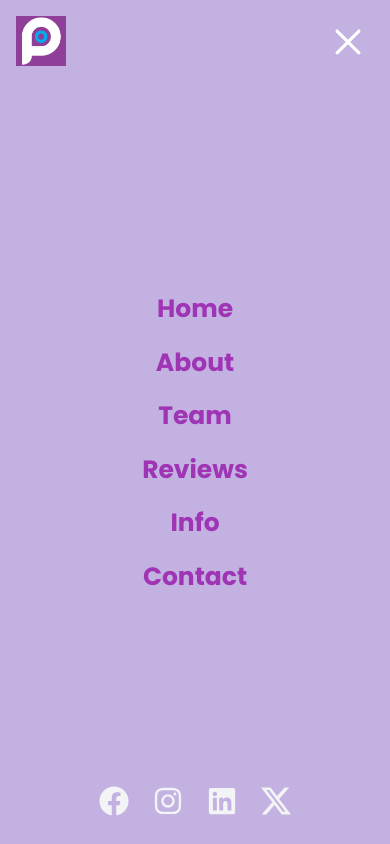
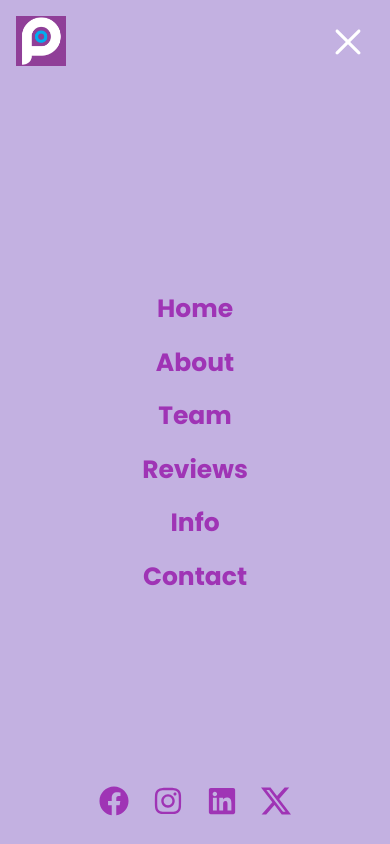
Before and after one commit to oyousaf/pollards, a React (Vite) app: page / in a window 390 px wide. Both pictures are taken after a click on the button 360 px from the left and 38 px from the top of the page. Shown: the top 844 px of the page. Built offline with nearby package versions, Linux system fonts and the light colour scheme.

Commit message:
squashing bugs

```diff
--- a/src/components/MobiLink.jsx
+++ b/src/components/MobiLink.jsx
@@ -17,7 +17,7 @@ const MobiLink = ({ to, onClick, children }) => {
     <RouterNavLink
       to={to}
       onClick={handleClick}
-      className="font-poppins font-bold cursor-pointer text-[25px] text-primary hover:text-gray-100 mb-4"
+      className="font-poppins font-bold cursor-pointer text-[25px] text-primary hover:text-gray-100 mb-4 transition ease-in duration-100"
     >
       {children}
     </RouterNavLink>
--- a/src/components/Nav.jsx
+++ b/src/components/Nav.jsx
@@ -96,7 +96,7 @@ const Nav = () => {
                       key={social.id}
                       href={social.link}
                       target={social.target}
-                      className={`w-[30px] h-[30px] text-3xl text-gray-100 hover:text-primary object-contain cursor-pointer ${
+                      className={`w-[30px] h-[30px] text-3xl text-primary hover:text-gray-100 transition ease-in duration-100 object-contain cursor-pointer ${
                         index !== socialMedia.length - 1 ? "mr-6" : "mr-0"
                       }`}
                     >
--- a/src/components/NavLink.jsx
+++ b/src/components/NavLink.jsx
@@ -17,7 +17,7 @@ const NavLink = ({ to, onClick, children }) => {
     <RouterNavLink
       to={to}
       onClick={handleClick}
-      className="font-poppins font-medium cursor-pointer text-[20px] text-white hover:text-[#C3B1E1]"
+      className="font-poppins font-medium cursor-pointer text-[20px] text-white hover:text-[#C3B1E1] transition ease-in duration-100"
     >
       {children}
     </RouterNavLink>
```
